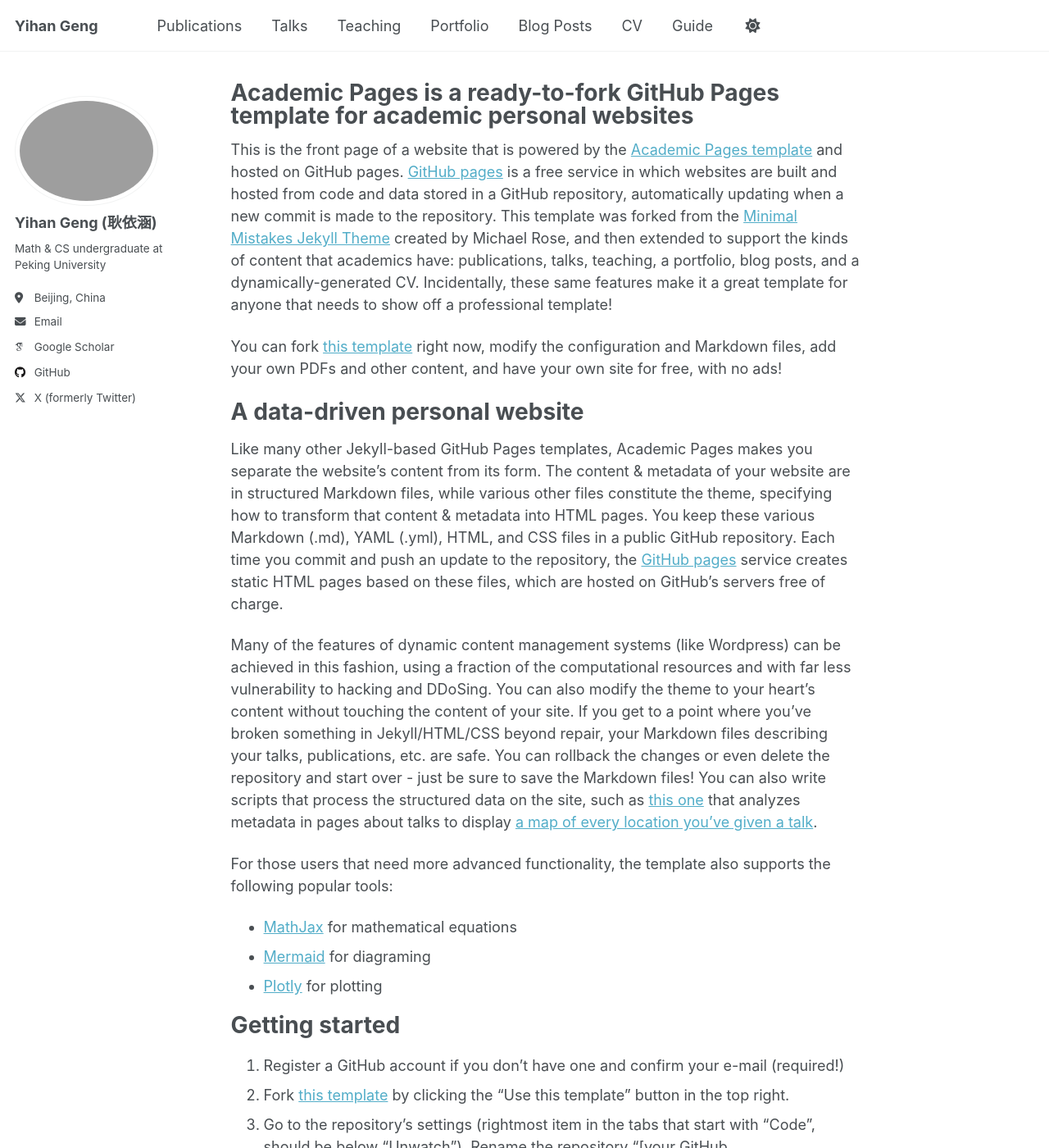
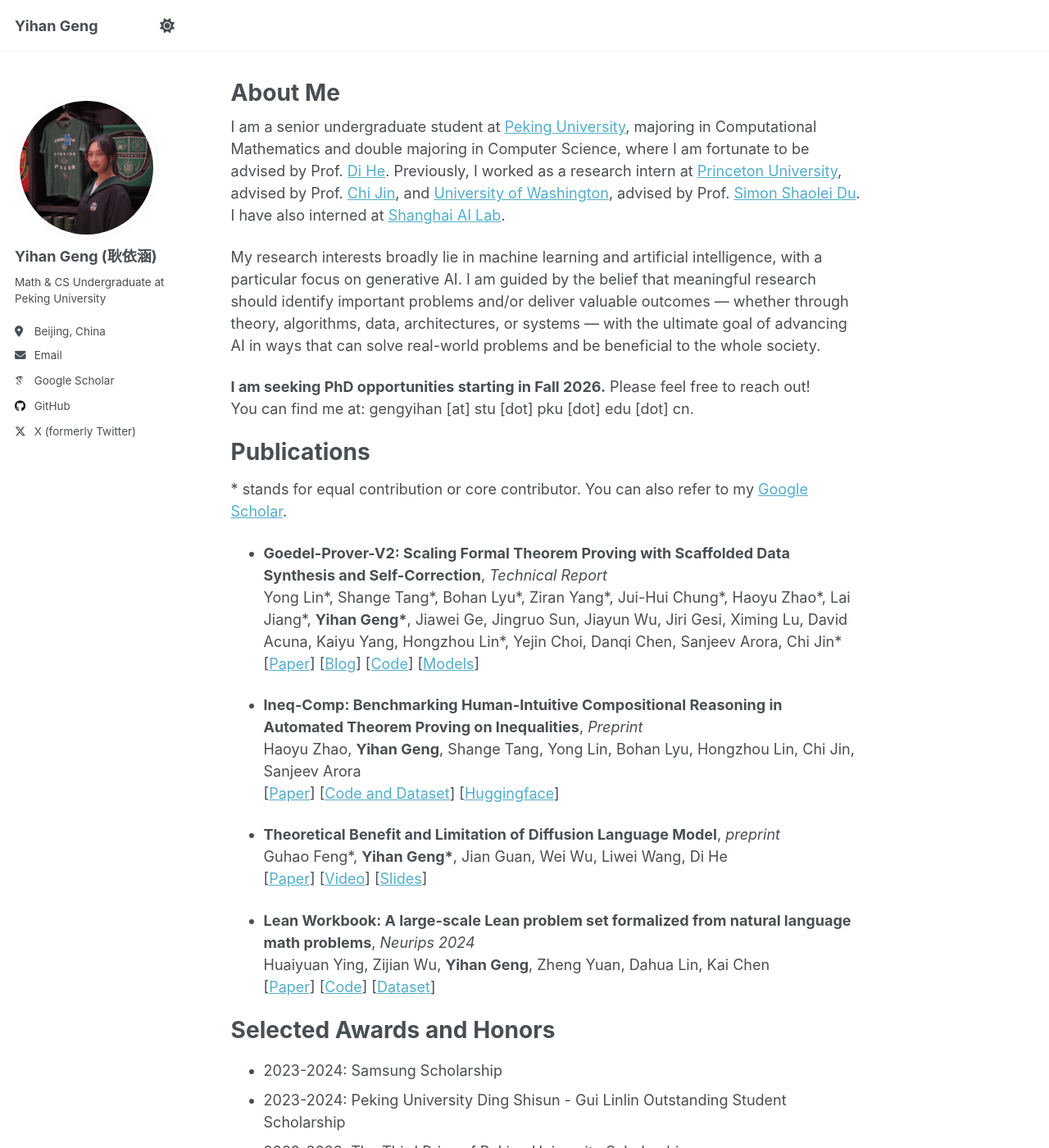
Before and after one commit to yihan04/yihan04.github.io, a Jekyll site: the page built from _pages/about.md, in a window 1280 px wide and 1400 px high. Shown: the whole window at 82% size. Built offline with Jekyll 4.4.1, drawn with Linux system fonts in a browser that asks for light colours; some web fonts are replaced; a script that is not in the unit is left out; some of the changed text lies outside the part shown.

Commit message:
update about.md

```diff
--- a/_config.yml
+++ b/_config.yml
@@ -13,7 +13,7 @@ title                    : "Yihan Geng"
 title_separator          : "-"
 name                     : &name "Yihan Geng"
 description              : &description "Your Name's academic portfolio"   # Update this with a general description of your site, this is the default if not overridden by a page
-url                      : https://yihangeng.github.io # The base hostname & protocol for your site e.g. "https://[your GitHub username].github.io",
+url                      : https://yihangeng.com # The base hostname & protocol for your site e.g. "https://[your GitHub username].github.io",
                                                            # or if you already have some other page hosted on Github then use "https://[your GitHub username].github.io/[Your Repo Name]"
 baseurl                  : "" # the subpath of your site, e.g. "/blog"
 repository               : "yihan04/yihan04.github.io"
@@ -23,10 +23,10 @@ repository               : "yihan04/yihan04.github.io"
 #               Additional customization can be done by editing /_includes/author-profile.html
 author:
   # Biographic information
-  avatar           : "photo.png"
+  avatar           : "photo.jpg"
   name             : "Yihan Geng (耿依涵)"
   pronouns         : # example: "she/her"
-  bio              : "Math & CS undergraduate at Peking University"
+  bio              : "Math & CS Undergraduate at Peking University"
   location         : "Beijing, China"
   employer         : # "Peking University"
   uri              : # URL
--- a/_pages/about.md
+++ b/_pages/about.md
@@ -1,56 +1,53 @@
 ---
 permalink: /
-title: "Academic Pages is a ready-to-fork GitHub Pages template for academic personal websites"
+title: "About Me"
 author_profile: true
 redirect_from:
   - /about/
   - /about.html
 ---
 
-This is the front page of a website that is powered by the [Academic Pages template](https://github.com/academicpages/academicpages.github.io) and hosted on GitHub pages. [GitHub pages](https://pages.github.com) is a free service in which websites are built and hosted from code and data stored in a GitHub repository, automatically updating when a new commit is made to the repository. This template was forked from the [Minimal Mistakes Jekyll Theme](https://mmistakes.github.io/minimal-mistakes/) created by Michael Rose, and then extended to support the kinds of content that academics have: publications, talks, teaching, a portfolio, blog posts, and a dynamically-generated CV. Incidentally, these same features make it a great template for anyone that needs to show off a professional template!
+I am a senior undergraduate student at [Peking University](https://www.pku.edu.cn/), majoring in Computational Mathematics and double majoring in Computer Science, where I am fortunate to be advised by Prof. [Di He](https://dihe-pku.github.io/). Previously, I worked as a research intern at [Princeton University](https://www.princeton.edu/), advised by Prof. [Chi Jin](https://sites.google.com/view/cjin/home), and [University of Washington](https://www.washington.edu/), advised by Prof. [Simon Shaolei Du](https://simonshaoleidu.com/index.html). I have also interned at [Shanghai AI Lab](https://www.shlab.org.cn/).
 
- You can fork [this template](https://github.com/academicpages/academicpages.github.io) right now, modify the configuration and Markdown files, add your own PDFs and other content, and have your own site for free, with no ads!
+My research interests broadly lie in machine learning and artificial intelligence, with a particular focus on generative AI. I am guided by the belief that meaningful research should identify important problems and/or deliver valuable outcomes — whether through theory, algorithms, data, architectures, or systems — with the ultimate goal of advancing AI in ways that can solve real-world problems and be beneficial to the whole society.
 
-A data-driven personal website
+ **I am seeking PhD opportunities starting in Fall 2026.** Please feel free to reach out! \\
+ You can find me at: gengyihan \[at\] stu \[dot\] pku \[dot\] edu \[dot\] cn.
+
+Publications
 ======
-Like many other Jekyll-based GitHub Pages templates, Academic Pages makes you separate the website's content from its form. The content & metadata of your website are in structured Markdown files, while various other files constitute the theme, specifying how to transform that content & metadata into HTML pages. You keep these various Markdown (.md), YAML (.yml), HTML, and CSS files in a public GitHub repository. Each time you commit and push an update to the repository, the [GitHub pages](https://pages.github.com/) service creates static HTML pages based on these files, which are hosted on GitHub's servers free of charge.
+\* stands for equal contribution or core contributor. You can also refer to my [Google Scholar](https://scholar.google.com/citations?user=9jts-VQAAAAJ&hl=zh-CN).
 
-Many of the features of dynamic content management systems (like Wordpress) can be achieved in this fashion, using a fraction of the computational resources and with far less vulnerability to hacking and DDoSing. You can also modify the theme to your heart's content without touching the content of your site. If you get to a point where you've broken something in Jekyll/HTML/CSS beyond repair, your Markdown files describing your talks, publications, etc. are safe. You can rollback the changes or even delete the repository and start over - just be sure to save the Markdown files! You can also write scripts that process the structured data on the site, such as [this one](https://github.com/academicpages/academicpages.github.io/blob/master/talkmap.ipynb) that analyzes metadata in pages about talks to display [a map of every location you've given a talk](https://academicpages.github.io/talkmap.html).
+- **Goedel-Prover-V2: Scaling Formal Theorem Proving with Scaffolded Data Synthesis and Self-Correction**, *Technical Report*
+  <br/>
+  Yong Lin\*, Shange Tang\*, Bohan Lyu\*, Ziran Yang\*, Jui-Hui Chung\*, Haoyu Zhao\*, Lai Jiang\*, **Yihan Geng\***, Jiawei Ge, Jingruo Sun, Jiayun Wu, Jiri Gesi, Ximing Lu, David Acuna, Kaiyu Yang, Hongzhou Lin\*, Yejin Choi, Danqi Chen, Sanjeev Arora, Chi Jin\*
+  <br/>
+  [[Paper](https://arxiv.org/abs/2508.03613)] [[Blog](https://blog.goedel-prover.com/)] [[Code](https://github.com/Goedel-LM/Goedel-Prover-V2)] [[Models](https://huggingface.co/Goedel-LM)]
 
-For those users that need more advanced functionality, the template also supports the following popular tools:
-- [MathJax](https://www.mathjax.org/) for mathematical equations
-- [Mermaid](https://mermaid.js.org/) for diagraming
-- [Plotly](https://plotly.com/javascript/) for plotting
+- **Ineq-Comp: Benchmarking Human-Intuitive Compositional Reasoning in Automated Theorem Proving on Inequalities**, *Preprint*
+  <br/>
+  Haoyu Zhao, **Yihan Geng**, Shange Tang, Yong Lin, Bohan Lyu, Hongzhou Lin, Chi Jin, Sanjeev Arora
+  <br/>
+  [[Paper](https://arxiv.org/abs/2505.12680)] [[Code and Dataset](https://github.com/haoyuzhao123/LeanIneqComp)] [[Huggingface](https://huggingface.co/datasets/zzzzzhy/Ineq-Comp)]
 
-Getting started
+- **Theoretical Benefit and Limitation of Diffusion Language Model**, *preprint*
+  <br/>
+  Guhao Feng\*, **Yihan Geng\***, Jian Guan, Wei Wu, Liwei Wang, Di He
+  <br/>
+  [[Paper](https://arxiv.org/abs/2502.09622)] [[Video](https://www.youtube.com/watch?v=qt4Q9LTgIdY&feature=youtu.be)] [[Slides](https://asap-seminar.github.io/assets/slides/Theoretical%20Benefit%20and%20Limitation%20of%20Diffusion%20Language%20Model.pdf)]
+
+- **Lean Workbook: A large-scale Lean problem set formalized from natural language math problems**, *Neurips 2024*
+  <br/>
+  Huaiyuan Ying, Zijian Wu, **Yihan Geng**, Zheng Yuan, Dahua Lin, Kai Chen
+  <br/>
+  [[Paper](https://arxiv.org/abs/2406.03847)] [[Code](https://github.com/InternLM/InternLM-Math)] [[Dataset](https://huggingface.co/datasets/internlm/Lean-Workbook)]
+
+
+Selected Awards and Honors
 ======
-1. Register a GitHub account if you don't have one and confirm your e-mail (required!)
-1. Fork [this template](https://github.com/academicpages/academicpages.github.io) by clicking the "Use this template" button in the top right.
-1. Go to the repository's settings (rightmost item in the tabs that start with "Code", should be below "Unwatch"). Rename the repository "[your GitHub username].github.io", which will also be your website's URL.
-1. Set site-wide configuration and create content & metadata (see below -- also see [this set of diffs](http://archive.is/3TPas) showing what files were changed to set up [an example site](https://getorg-testacct.github.io) for a user with the username "getorg-testacct")
-1. Upload any files (like PDFs, .zip files, etc.) to the files/ directory. They will appear at https://[your GitHub username].github.io/files/example.pdf.
-1. Check status by going to the repository settings, in the "GitHub pages" section
-
-Site-wide configuration
-------
-The main configuration file for the site is in the base directory in [_config.yml](https://github.com/academicpages/academicpages.github.io/blob/master/_config.yml), which defines the content in the sidebars and other site-wide features. You will need to replace the default variables with ones about yourself and your site's github repository. The configuration file for the top menu is in [_data/navigation.yml](https://github.com/academicpages/academicpages.github.io/blob/master/_data/navigation.yml). For example, if you don't have a portfolio or blog posts, you can remove those items from that navigation.yml file to remove them from the header.
-
-Create content & metadata
-------
-For site content, there is one Markdown file for each type of content, which are stored in directories like _publications, _talks, _posts, _teaching, or _pages. For example, each talk is a Markdown file in the [_talks directory](https://github.com/academicpages/academicpages.github.io/tree/master/_talks). At the top of each Markdown file is structured data in YAML about the talk, which the theme will parse to do lots of cool stuff. The same structured data about a talk is used to generate the list of talks on the [Talks page](https://academicpages.github.io/talks), each [individual page](https://academicpages.github.io/talks/2012-03-01-talk-1) for specific talks, the talks section for the [CV page](https://academicpages.github.io/cv), and the [map of places you've given a talk](https://academicpages.github.io/talkmap.html) (if you run this [python file](https://github.com/academicpages/academicpages.github.io/blob/master/talkmap.py) or [Jupyter notebook](https://github.com/academicpages/academicpages.github.io/blob/master/talkmap.ipynb), which creates the HTML for the map based on the contents of the _talks directory).
-
-**Markdown generator**
-
-The repository includes [a set of Jupyter notebooks](https://github.com/academicpages/academicpages.github.io/tree/master/markdown_generator
-) that converts a CSV containing structured data about talks or presentations into individual Markdown files that will be properly formatted for the Academic Pages template. The sample CSVs in that directory are the ones I used to create my own personal website at stuartgeiger.com. My usual workflow is that I keep a spreadsheet of my publications and talks, then run the code in these notebooks to generate the Markdown files, then commit and push them to the GitHub repository.
-
-How to edit your site's GitHub repository
-------
-Many people use a git client to create files on their local computer and then push them to GitHub's servers. If you are not familiar with git, you can directly edit these configuration and Markdown files directly in the github.com interface. Navigate to a file (like [this one](https://github.com/academicpages/academicpages.github.io/blob/master/_talks/2012-03-01-talk-1.md) and click the pencil icon in the top right of the content preview (to the right of the "Raw | Blame | History" buttons). You can delete a file by clicking the trashcan icon to the right of the pencil icon. You can also create new files or upload files by navigating to a directory and clicking the "Create new file" or "Upload files" buttons.
-
-Example: editing a Markdown file for a talk
-![Editing a Markdown file for a talk](/images/editing-talk.png)
-
-For more info
-------
-More info about configuring Academic Pages can be found in [the guide](https://academicpages.github.io/markdown/), the [growing wiki](https://github.com/academicpages/academicpages.github.io/wiki), and you can always [ask a question on GitHub](https://github.com/academicpages/academicpages.github.io/discussions). The [guides for the Minimal Mistakes theme](https://mmistakes.github.io/minimal-mistakes/docs/configuration/) (which this theme was forked from) might also be helpful.
+- 2023-2024: Samsung Scholarship
+- 2023-2024: Peking University Ding Shisun - Gui Linlin Outstanding Student Scholarship
+- 2022-2023: The Third Prize of Peking University Scholarship
+- 2022-2024: Merit Student of Peking University * 2
+- 2021: Chinese Mathematical Olympiad (CMO) Silver Medalist
+- 2021: China Girl’s Mathematical Olympiad (CGMO) Gold Medalist
```
Also changed, not shown: _data/navigation.yml (+14 -14 lines), images/photo.jpg (added).
